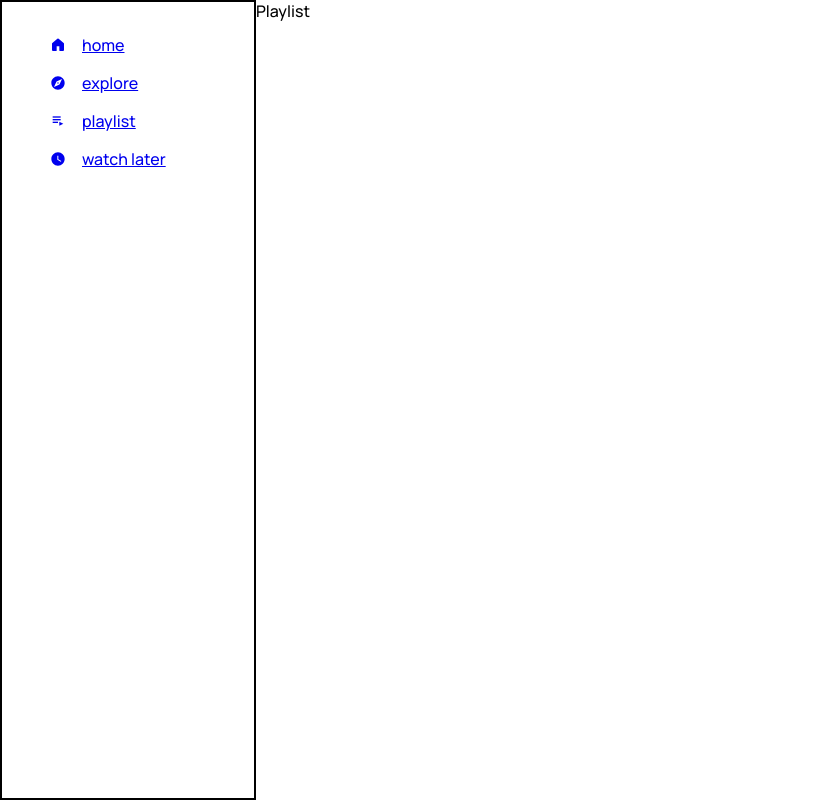
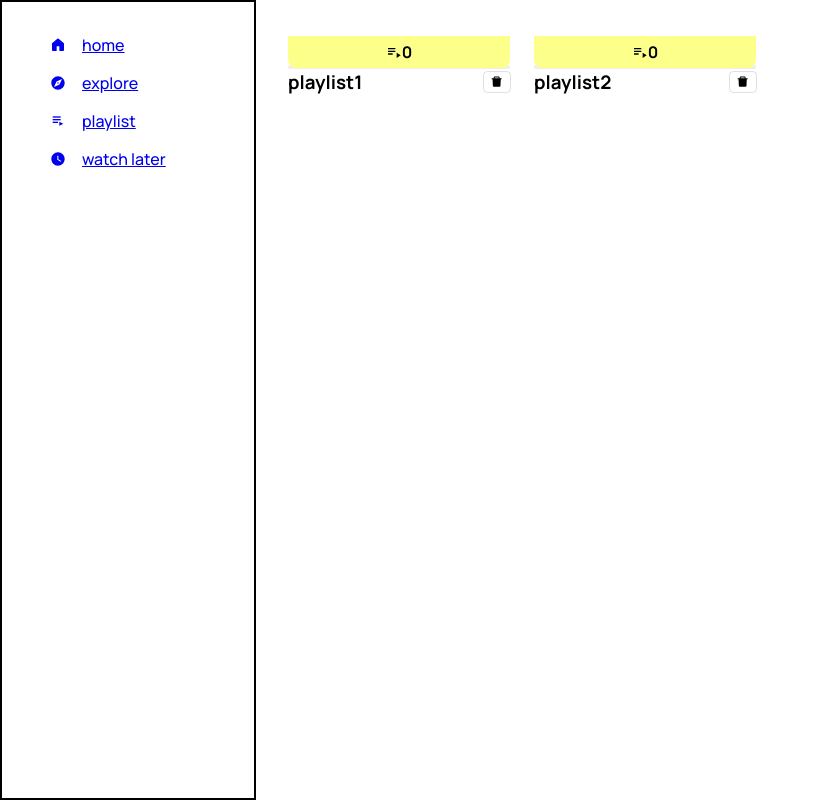
Before and after one commit to sobitp59/playArr-mcr9, a React (Vite) app: page /playlist in a window 1280 px wide. Shown: the whole page, without its empty margins (0-818 px from the left). Built offline with nearby package versions, Linux system fonts and the light colour scheme.

Commit message:
style : add playlist counter on playlists

```diff
--- a/src/App.jsx
+++ b/src/App.jsx
@@ -8,6 +8,7 @@ import Playlist from "./pages/playlistpage/Playlist";
 import VideoCategory from "./pages/videocategorypage/VideoCategory";
 import VideoDetails from "./pages/videodetails/VideoDetails";
 import WatchLater from "./pages/watchlaterpage/WatchLater";
+import PlaylistDetail from "./pages/playlistdetail/PlaylistDetail";
 
 
 function App() {
@@ -21,6 +22,7 @@ function App() {
           <Route path="/explore" element={<Explore />}/>
           <Route path="/watchlater" element={<WatchLater />}/>
           <Route path="/playlist" element={<Playlist />}/>
+          <Route path="/playlist/:playlistName" element={<PlaylistDetail />}/>
           <Route path="/categories/:category" element={<VideoCategory />} />
           <Route path="/categories/:category/:title" element={<VideoDetails />}/>
 
--- a/src/context/VideoContext.jsx
+++ b/src/context/VideoContext.jsx
@@ -51,6 +51,11 @@ export const VideoContextProvider = ({children}) => {
         setShowModal(false)
     }
 
+
+    const removePlaylist = (playListName) => {
+        console.log(playListName)
+    }
+
     useEffect(() => {
         dispatch({
             type : "GET_VIDEOS",
@@ -68,7 +73,8 @@ export const VideoContextProvider = ({children}) => {
         addVideoToWatchLater,
         removeVideoFromWatchLater,
         getSearchQuery,
-        addToPlaylist
+        addToPlaylist,
+        removePlaylist
     }
 
 
--- /dev/null
+++ b/src/pages/playlistdetail/PlaylistDetail.jsx
@@ -0,0 +1,30 @@
+import React from 'react';
+import { Link, useParams } from 'react-router-dom';
+import { useVideoData } from '../../context/VideoContext';
+import "./playlistdetail.css";
+
+const PlaylistDetail = () => {
+    const {playlistName} = useParams();
+    const {playlists} = useVideoData();
+    const playListVideos = playlists[playlistName];
+    console.log(playListVideos);
+
+  return (
+    <div className='playlistDetail'>
+        <h2>playlist - <em>{playlistName}</em> </h2>
+        <ul className='videoCategory__lists'>
+        {playListVideos?.map((video) => (
+          <div key={video?._id} className="videoCategory__list">
+            <Link to={`/categories/${video?.category}/${video?.title}`} >
+              <img className='videoCategory__image' src={video?.thumbnail} alt={video?.title} />
+              <p className='videoCategory__para'>{video?.title}</p>
+              <p className='videoCategory__para'> <strong>views </strong> : {video?.views} | <strong>{video?.creator}</strong></p>
+            </Link>
+          </div>
+        ))}
+      </ul>
+    </div>
+  )
+}
+
+export default PlaylistDetail
--- /dev/null
+++ b/src/pages/playlistdetail/playlistdetail.css
@@ -0,0 +1,4 @@
+.playlistDetail{
+    width: 100%;
+    padding: 2rem;
+}
--- a/src/pages/playlistpage/Playlist.jsx
+++ b/src/pages/playlistpage/Playlist.jsx
@@ -1,11 +1,48 @@
+import { AiFillDelete } from "react-icons/ai";
+import { MdOutlinePlaylistPlay } from "react-icons/md";
+import { Link } from "react-router-dom";
 import { useVideoData } from "../../context/VideoContext";
 import "./playlist.css";
 
 const Playlist = () => {
-  const {playlists} = useVideoData();
+  const {playlists, removePlaylist} = useVideoData();
   console.log(playlists)
+
+  const playListData = Object.keys(playlists);
+
+
   return (
-    <div>Playlist</div>
+    <div className="playlist">
+      <h2>playlist</h2>
+
+      <ul className="playlist__cards">
+        {playListData?.map((playlist, index) => {
+          const images = playlists[playlist]?.map(({thumbnail}) => thumbnail);
+          console.log(images)
+
+          return (
+            <div  key={index} className="playlist__div">
+              <Link className="playlist__card" to={`/playlist/${playlist}`}>
+                <section className="playlist__images">
+                  {images?.map((image , index) => (
+                    <img className="playlist__image" src={image} key={index} />
+                  ))}
+                </section>
+              </Link>
+                <section className="playlist__name">
+                  <h3>{playlist}</h3>
+                  <button onClick={() => removePlaylist(playlist)} className="playlist__removeBtn"><AiFillDelete /></button>
+
+                </section>
+                <section className="playlist__count">
+                  <MdOutlinePlaylistPlay /> {playlists[playlist]?.length}
+                </section>
+            </div>
+            )
+      })}
+      </ul>
+
+    </div>
   )
 }
 
--- a/src/pages/playlistpage/playlist.css
+++ b/src/pages/playlistpage/playlist.css
@@ -0,0 +1,67 @@
+.playlist{
+    width: 100%;
+    padding: 2rem;
+}
+
+.playlist__cards{
+    width: 100%;
+    display: grid;
+    grid-template-columns: repeat(auto-fill, minmax(200px,1fr));
+    gap: 1.5rem;
+}
+
+.playlist__card{
+    width: 100%;
+    border: 2px solid rgba(0, 0, 0, 0.068);
+    border-radius: 1rem;
+}
+
+.playlist__images{
+    width: 100%;
+    display: flex;
+    overflow: hidden;
+}
+
+.playlist__image{
+    border-radius: 0.6rem;
+    width: 100%;
+}
+
+.playlist__name{
+    width: 100%;
+    display: flex;
+    justify-content: space-between;
+    align-items: center;
+}
+
+
+.playlist__div{
+    display: flex;
+    flex-direction: column;
+    position: relative;
+}
+
+.playlist__count{
+    position: absolute;
+    width: 100%;
+    background: rgb(253, 255, 139);
+    height: 2rem;
+    bottom: 1.7rem;
+    border-radius: 0 0 0.5rem 0.5rem;
+    display: flex;
+    justify-content: center;
+    align-items: center;
+
+    font-weight: bold;
+}
+
+.playlist__removeBtn{
+    padding: 0.2rem 0.4rem;
+    background: white;
+    border: none;
+    outline: 1.5px solid rgba(0, 0, 0, 0.123);
+    cursor: pointer;
+    border-radius: 0.2rem;
+    display: grid;
+    place-content: center;
+}
--- a/src/pages/videocategorypage/videocategory.css
+++ b/src/pages/videocategorypage/videocategory.css
@@ -3,20 +3,19 @@
     padding: 2rem;
 }
 .videoCategory__image{
-    width: 300px;
+    width:100%;
     height: 200px;
     object-fit: cover;
     border-radius: 0.5rem;
 }
 
 .videoCategory__lists{
-    margin-top: 2rem;
+    margin-top: 2rem ;
     width: 100%;
     display: grid;
     height: 80vh;
-    overflow-y: scroll;
-    gap: 1rem;
-    grid-template-columns: 1fr 1fr 1fr;
+    gap: 1.5rem;
+    grid-template-columns: repeat(auto-fill, minmax(250px,1fr));
 }
 
 .videoCategory__para{
```
